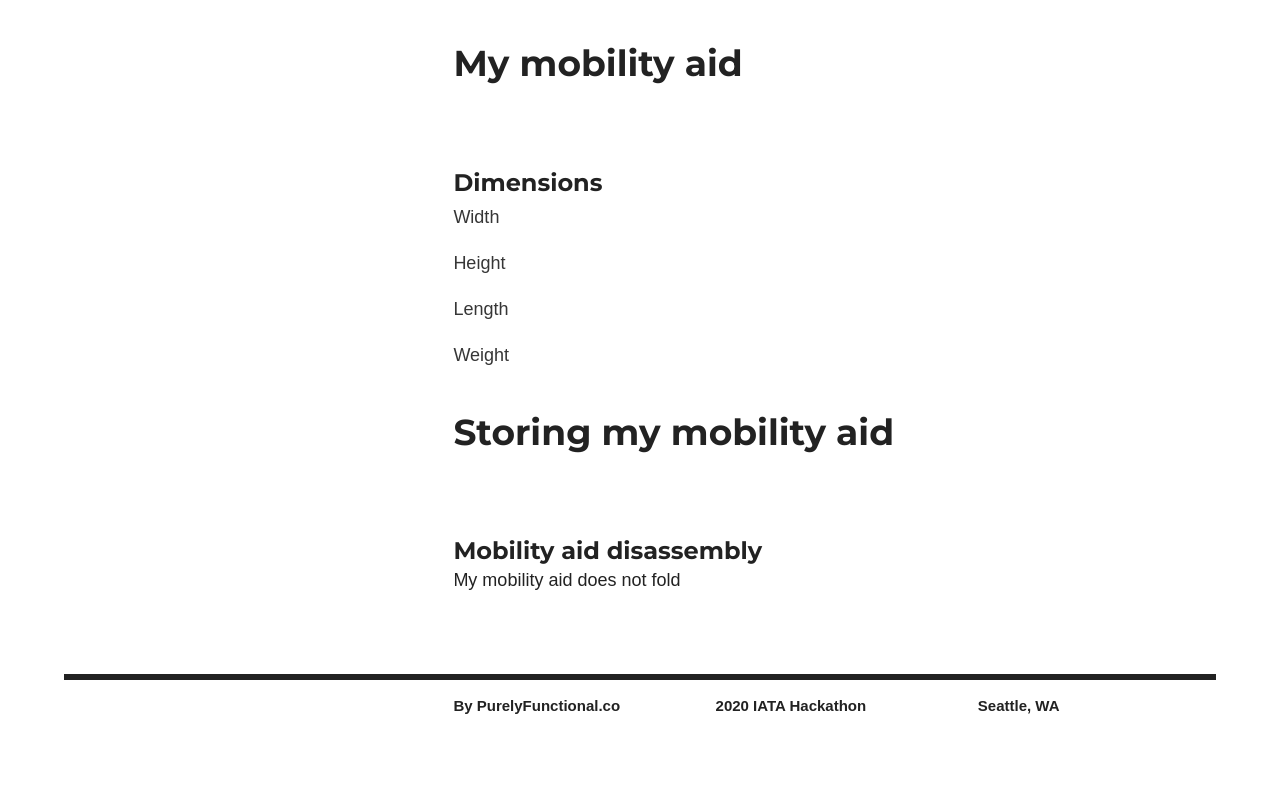
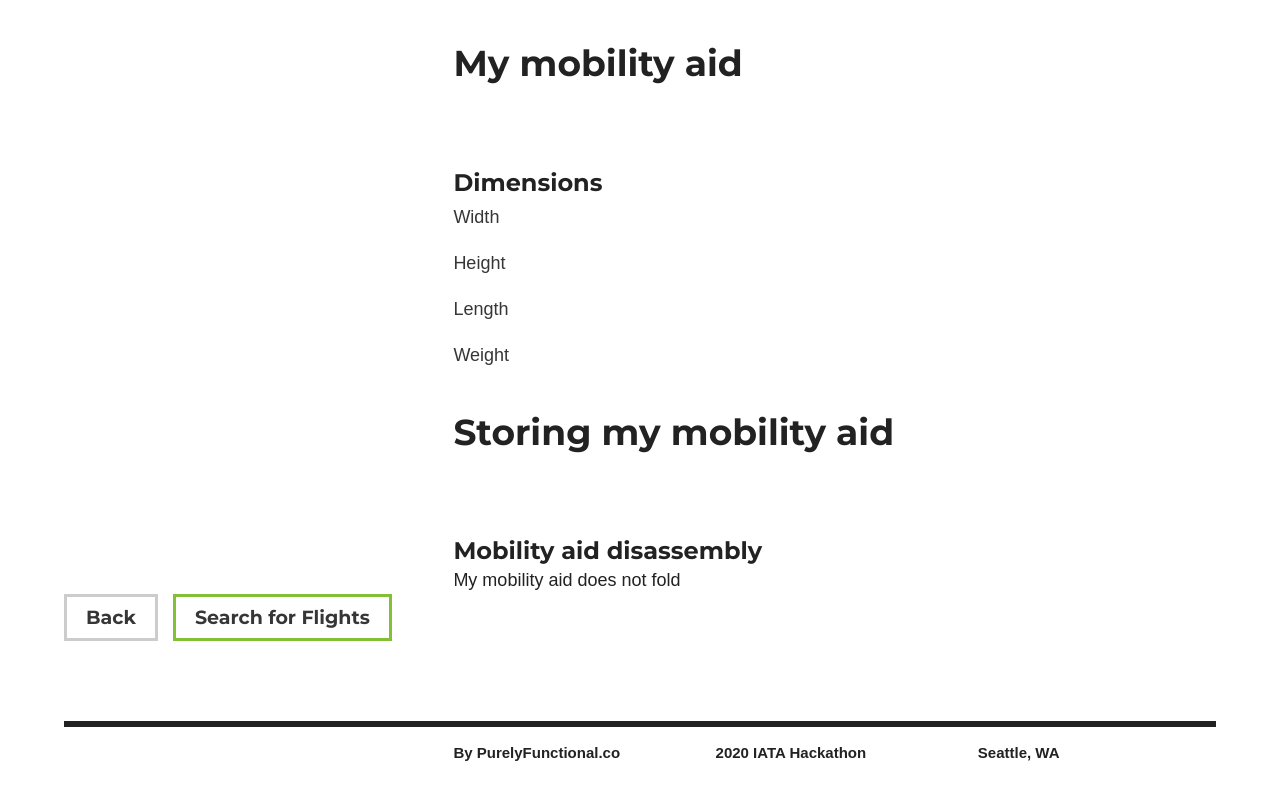
Before and after one commit to AirshipCMS/air-a11y, a React (Create React App) app: page /summary in a window 1280 px wide. Shown: the part 905-1705 px from the top of the page. Before the commit the page ends 1667 px from the top, so only its background shows below. Built offline with nearby package versions, Linux system fonts and the light colour scheme; a web font is replaced by a local one.

Commit message:
adds buttons to Summary

```diff
--- a/src/screens/Summary.js
+++ b/src/screens/Summary.js
@@ -188,6 +188,10 @@ export default () => {
           <p>{props.mobilityAidStorage.additional_equipment}</p>
         </div> : null}
 
+        <section className="section">
+          <button onClick={() => history.push('/mobility-aid-storage')} className="button button-grey">Back</button>
+          <button onClick={() => history.push('/search-flights')} className="button">Search for Flights</button>
+        </section>
         <Footer />
 
       </div>
```
